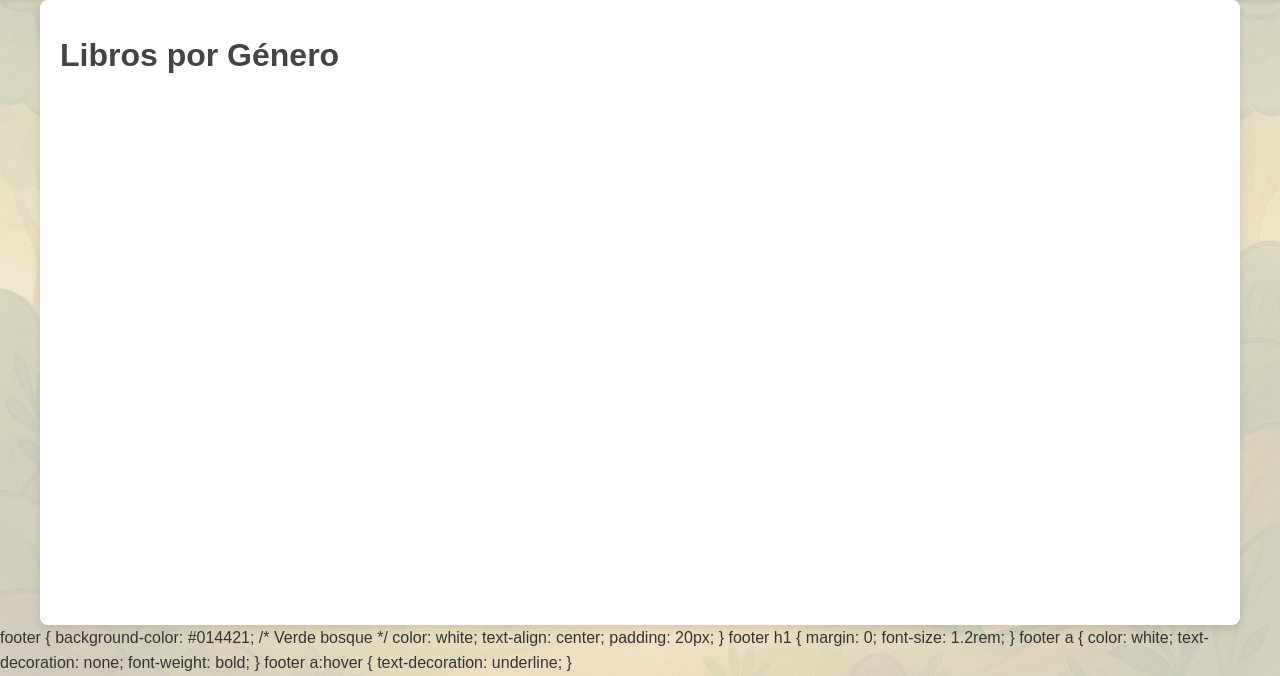
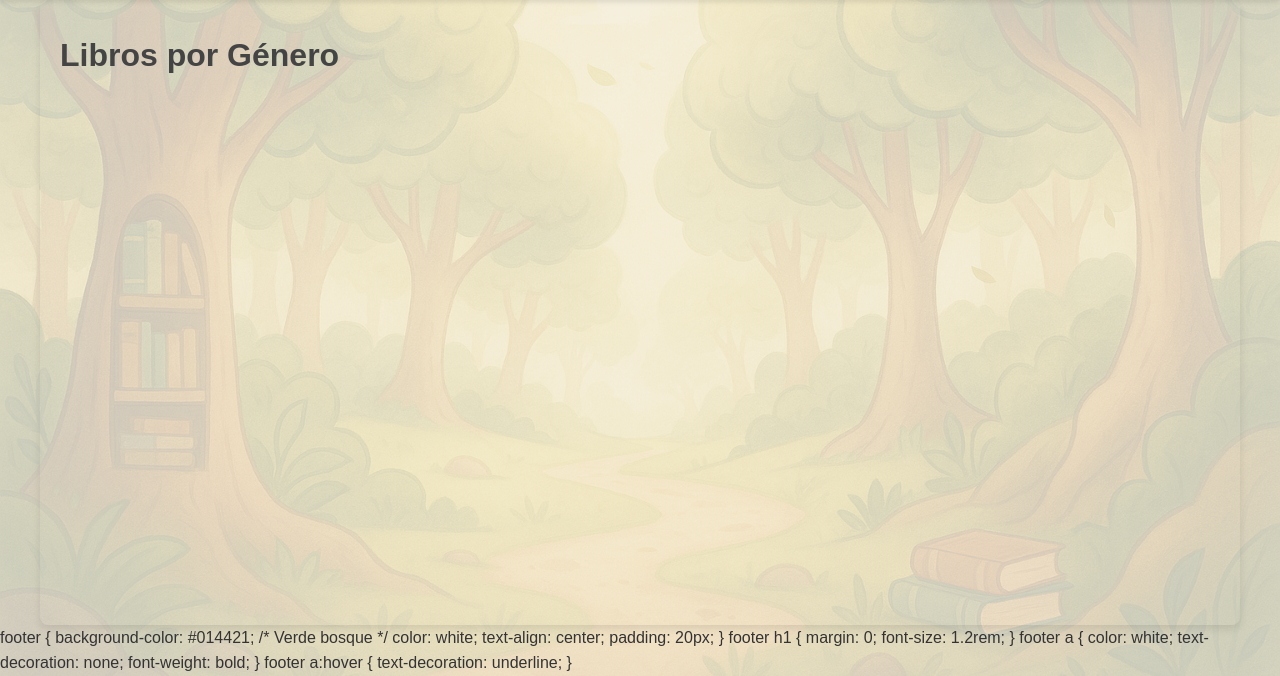
Before and after one commit to davidgarciasolis/bookclout, a PHP site: page /index.php in a window 1280 px wide. Shown: the part 124-800 px from the top of the page. Run offline with PHP 8.4, Linux system fonts and the light colour scheme; data that the repository does not hold is empty; a stand-in replaces the project's code that opens the database connection.

Commit message:
ahora se ve el fondo bien

```diff
--- a/css/styles.css
+++ b/css/styles.css
@@ -19,9 +19,10 @@
     padding: 20px;
     max-width: 1200px;
     margin: 0 auto;
-    background: #fff;
+    background-color: transparent;
     box-shadow: 0 4px 8px rgba(0, 0, 0, 0.1);
     border-radius: 8px;
+    color: white;
 }
 
 h1, h2 {
```
